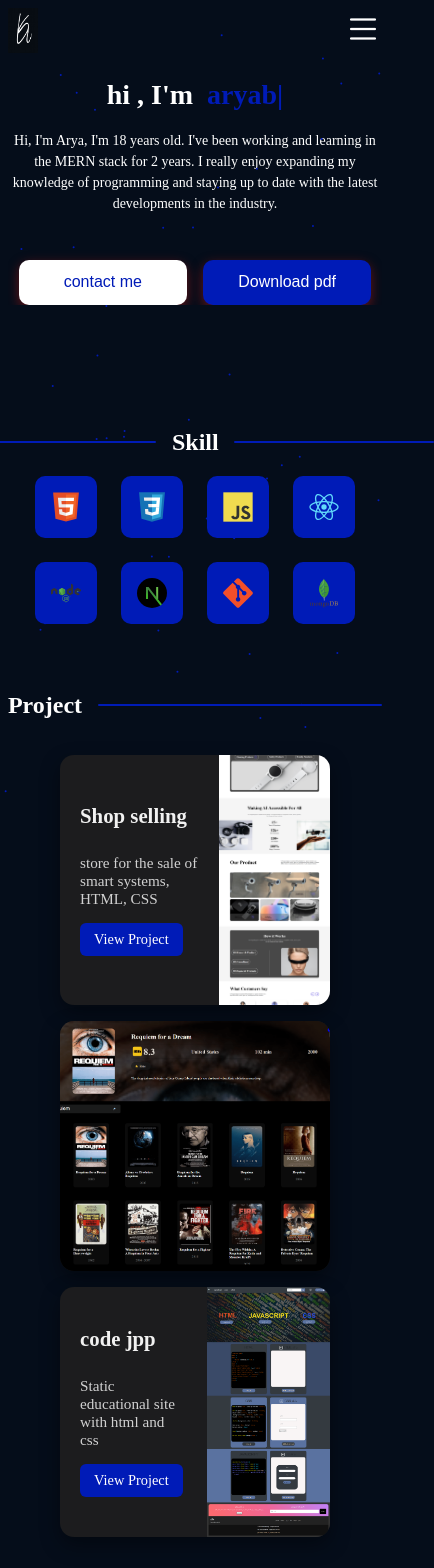
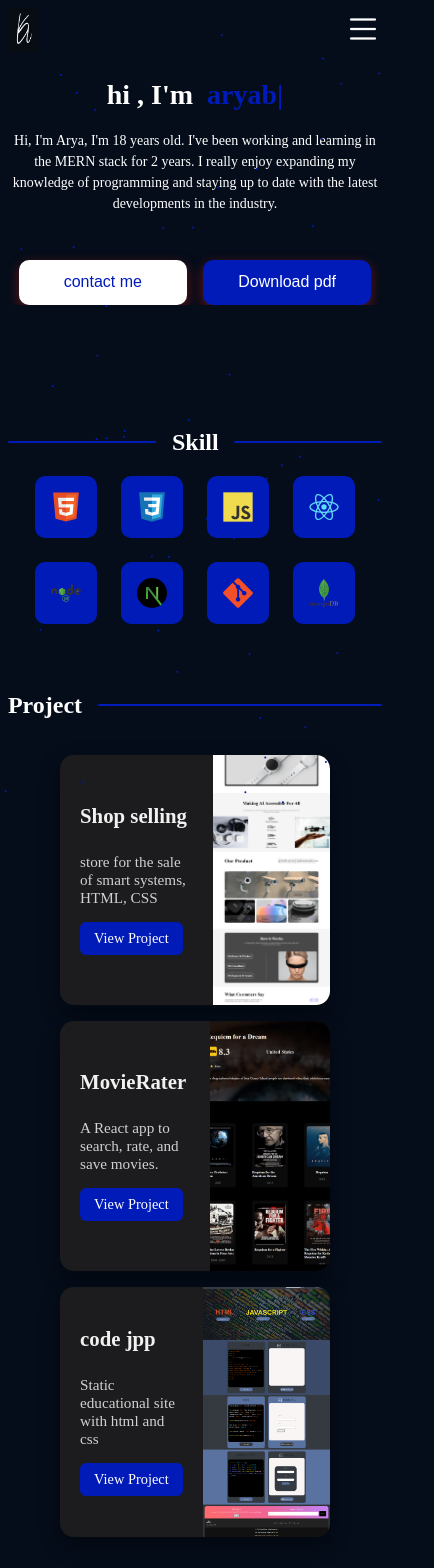
Before and after one commit to aryabz/Personal-site, a React (Create React App) app: page / in a window 390 px wide. Shown: the top 1568 px of the page, 434 px wide, since content can reach past the window. Built offline with nearby package versions, Linux system fonts and the light colour scheme.

Commit message:
fix bug image project and remove animate project

```diff
--- a/src/App.js
+++ b/src/App.js
@@ -66,16 +66,16 @@ function Nav() {
 
 function Skill() {
   return (
-    <div style={{ display: "flex", alignItems: "center", flexDirection: "column" }}>
+    <div style={{ display: "flex", alignItems: "center", flexDirection: "column", overflow: "hidden" }}>
       <div className="header-skill">
-        <LIneLight Addclass={"animate__fadeInLeft"} />
+        <LIneLight size="40%" Addclass={"animate__fadeInLeft"} />
         <h2 className="skill
         animate__animated
         animate__flipInX
             animate__delay-1s
     animate__slower
         ">Skill</h2>
-        <LIneLight Addclass={"animate__fadeInRight"} />
+        <LIneLight size="40%" Addclass={"animate__fadeInRight"} />
       </div>
 
       <div className="wrapper__icone-skill">
@@ -185,7 +185,7 @@ function Project() {
         title="Shop selling"
         description="store for the sale of smart systems, HTML, CSS  "
         link={"https://github.com/aryabz/Shop-selling-smart-systems"}
-        animate={"animate__backInLeft"}
+
       />
 
 
@@ -196,7 +196,7 @@ function Project() {
         title="MovieRater"
         description="A React app to search, rate, and save movies."
         link={"https://github.com/aryabz/MovieRater"}
-        animate={"animate__backInRight"}
+
 
       />
       {/* </SwiperSlide> */}
@@ -206,7 +206,7 @@ function Project() {
         title="code jpp"
         description="Static educational site with html and css"
         link={"https://github.com/aryabz/codejpp"}
-        animate={"animate__backInLeft"}
+
       />
       {/* </SwiperSlide>
       </Swiper> */}
@@ -248,11 +248,9 @@ function IconLogo({ children }) {
 
 
 
-const PortfolioCard = ({ image, title, description, link, animate }) => {
+const PortfolioCard = ({ image, title, description, link }) => {
   return (
-    <div className={`portfolio-card animate__animated animate__delay-10ms
-animate__slower
-  ${animate}`}>
+    <div className={`portfolio-card `}>
       <img src={image} alt={title} className="portfolio-card-image" />
 
       <div className="portfolio-card-content">
--- a/src/index.css
+++ b/src/index.css
@@ -29,6 +29,7 @@ display: flex;
 align-items: center;
 gap: 1rem;
 margin: 3rem 0 0 0;
+width: 100%;
 }
 .lineLight {
   background: #ff0080;
@@ -157,8 +158,9 @@ padding: 2rem 0 0 0;
   }
 
   .portfolio-card-image {
-    width: 100%;
+    width: 300px;
     height: 100%;
+    overflow: hidden;
   }
 }
 /*  */
```
